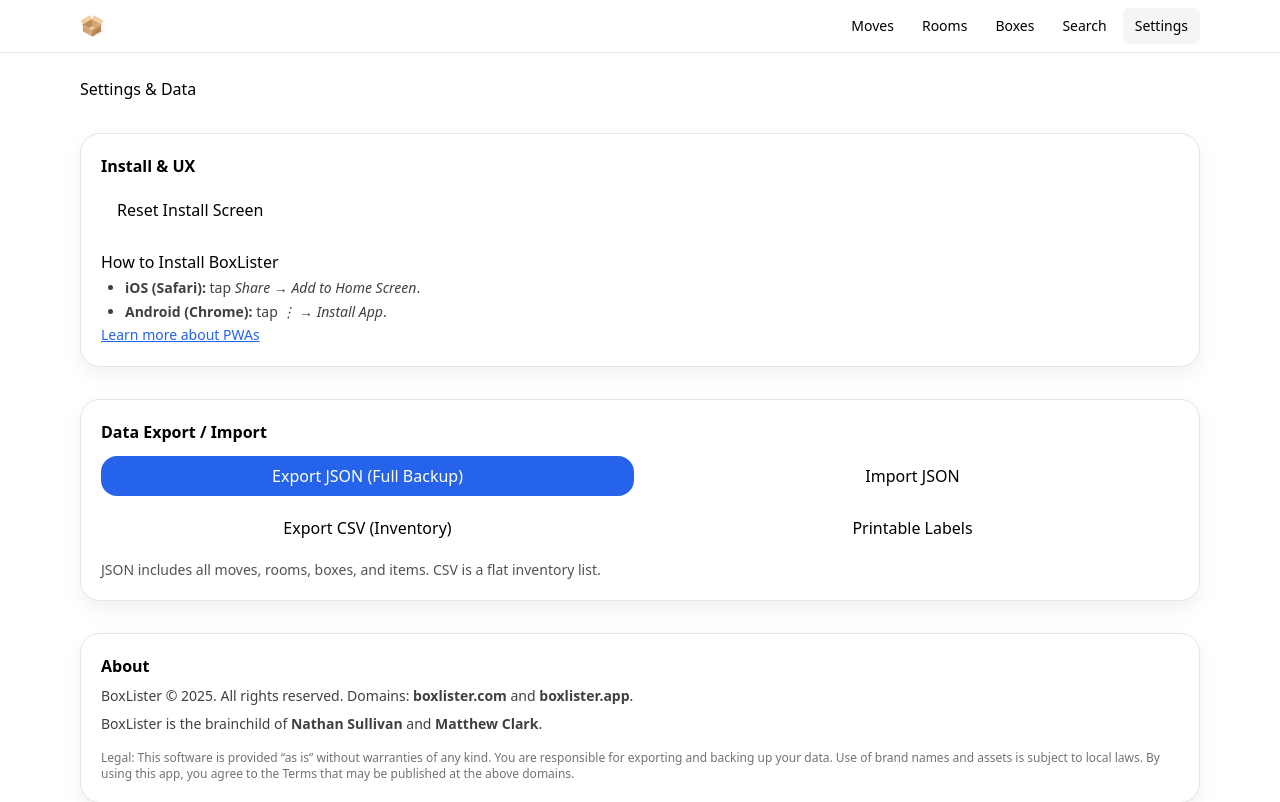
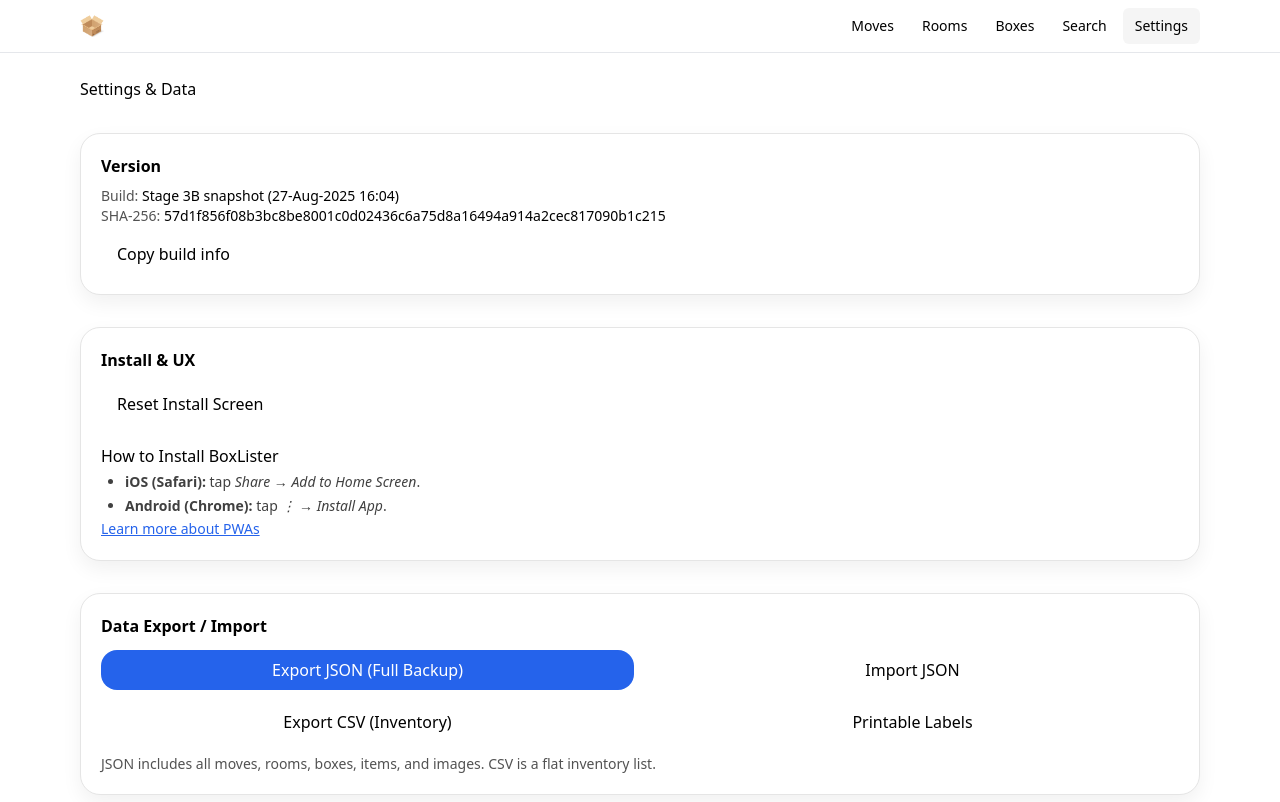
Before and after one commit to digiprofits/boxlisttest, a React (Vite) app: page /moves/1/settings in a window 1280 px wide. Shown: the top 802 px of the page. Built offline with nearby package versions, Linux system fonts and the light colour scheme.

Commit message:
Update Settings.tsx

```diff
--- a/src/routes/Settings.tsx
+++ b/src/routes/Settings.tsx
@@ -3,6 +3,9 @@ import { useParams } from 'react-router-dom';
 import { exportJSON, importJSON, useUI } from '@/store';
 import { itemsToCSV } from '@/utils/csv';
 import { download } from '@/utils/download';
+
+const BUILD_TAG = 'Stage 3B snapshot (27-Aug-2025 16:04)';
+const BUILD_SHA256 = '57d1f856f08b3bc8be8001c0d02436c6a75d8a16494a914a2cec817090b1c215';
 
 export default function Settings() {
   const { moveId } = useParams();
@@ -38,6 +41,29 @@ export default function Settings() {
   return (
     <div className="space-y-8">
       <h1 className="h1">Settings &amp; Data</h1>
+
+      {/* Version */}
+      <section className="card p-5 space-y-2">
+        <h2 className="font-semibold">Version</h2>
+        <div className="text-sm">
+          <div><span className="text-neutral-600">Build:</span> {BUILD_TAG}</div>
+          <div className="break-all">
+            <span className="text-neutral-600">SHA-256:</span> {BUILD_SHA256}
+          </div>
+        </div>
+        <div>
+          <button
+            className="btn btn-ghost"
+            onClick={() => {
+              const txt = `BoxLister ${BUILD_TAG}\nSHA-256: ${BUILD_SHA256}`;
+              navigator.clipboard.writeText(txt);
+              alert('Build info copied');
+            }}
+          >
+            Copy build info
+          </button>
+        </div>
+      </section>
 
       <section className="card p-5 space-y-3">
         <h2 className="font-semibold">Install &amp; UX</h2>
@@ -76,7 +102,7 @@ export default function Settings() {
           <button className="btn btn-ghost" onClick={handleExportCSV}>Export CSV (Inventory)</button>
           <a className="btn btn-ghost" href={`/moves/${moveId}/labels`}>Printable Labels</a>
         </div>
-        <p className="text-sm text-neutral-600">JSON includes all moves, rooms, boxes, and items. CSV is a flat inventory list.</p>
+        <p className="text-sm text-neutral-600">JSON includes all moves, rooms, boxes, items, and images. CSV is a flat inventory list.</p>
       </section>
 
       <section className="card p-5 space-y-2">
```
